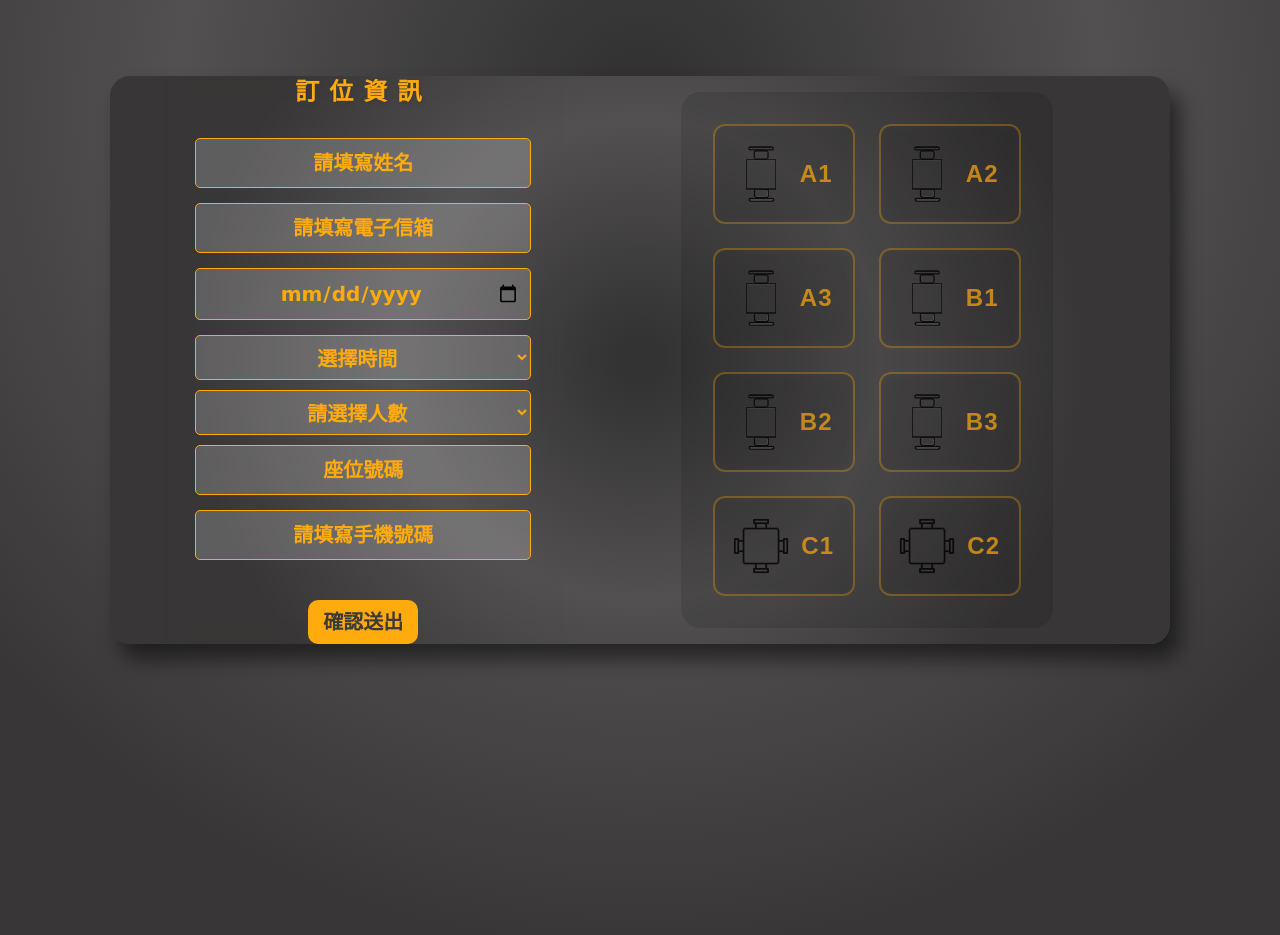
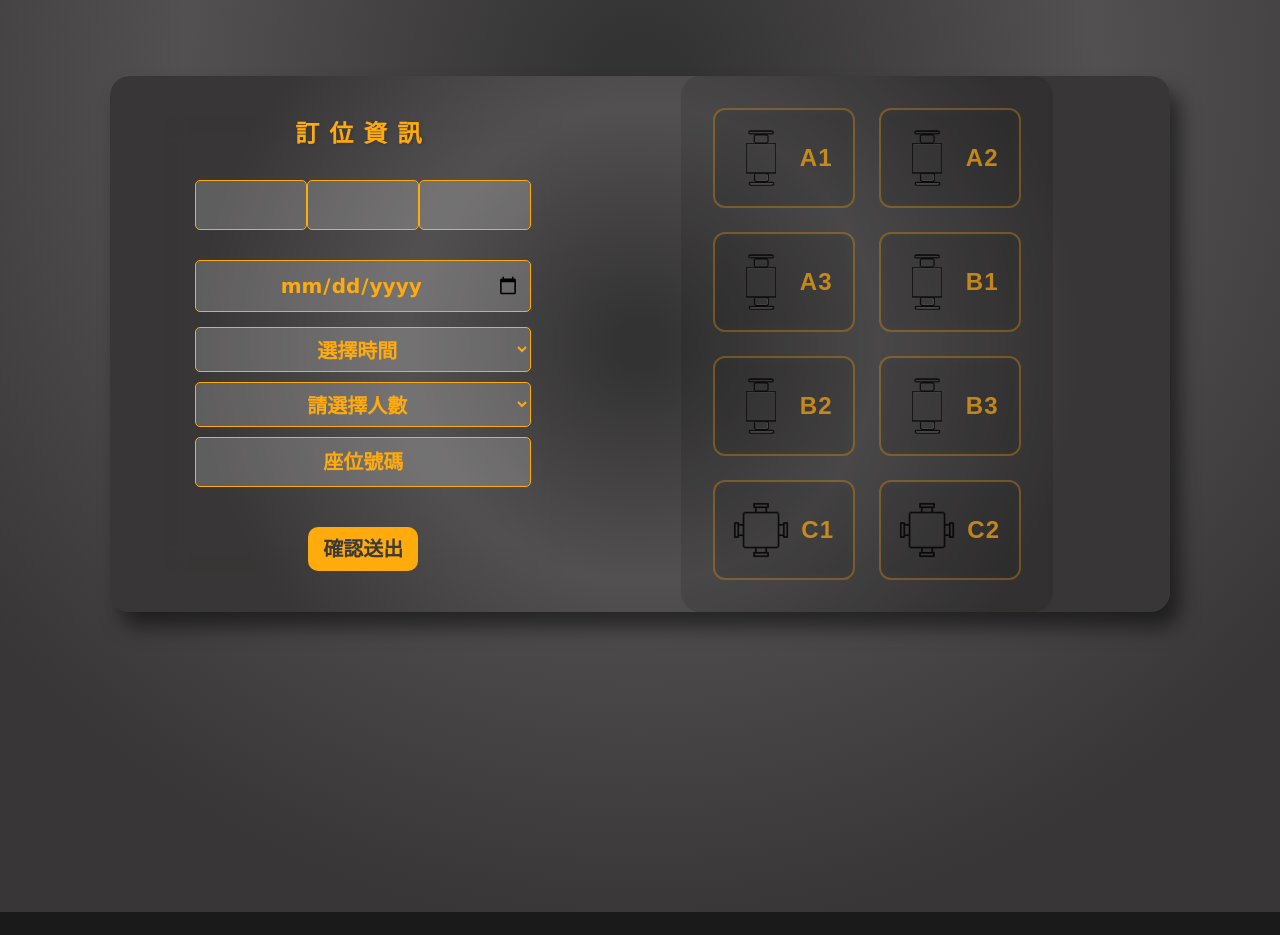
Before and after one commit to JamesChen1118/jia-project, a React (Vite) app: page /reservation in a window 1280 px wide. Shown: the part 860-1795 px from the top of the page. Built offline with nearby package versions, Linux system fonts and the light colour scheme.

Commit message:
feat: booking page alert

```diff
--- a/src/i18n/lang/zh_TW.json
+++ b/src/i18n/lang/zh_TW.json
@@ -352,7 +352,7 @@
     "password": "請輸入密碼",
     "submit": "登入",
     "register_submit": "註冊",
-    "remember": "記住帳號",
+    "remember": "記��帳號",
     "register_form": {
       "username": "請填寫帳號",
       "phone": "請填寫手機號碼",
@@ -364,7 +364,9 @@
       "empty": "請輸入使用者名稱和密碼",
       "success": "登入成功",
       "fail": "登入失敗"
-    }
+    },
+    "required": "請先登入",
+    "reservation_hint": "需要登入才能進行訂位"
   },
   "common": {
     "confirm": "確定",
@@ -384,7 +386,11 @@
     "submit": "確認送出",
     "pleaseCompleteForm": "請填寫所有必填欄位",
     "successMessage": "訂位成功！我們將盡快與您聯繫確認",
-    "errorMessage": "訂位失敗，請稍後再試或直接與我們聯繫"
+    "errorMessage": "訂位失敗，請稍後再試或直接與我們聯繫",
+    "success": "預約成功！",
+    "success_message": "您可以在會員中心查看訂位資訊",
+    "fail": "預約失敗",
+    "error_message": "請稍後再試"
   },
 
   "notFound": {
--- a/src/pages/Booking/index.jsx
+++ b/src/pages/Booking/index.jsx
@@ -14,21 +14,40 @@ const Booking = () => {
   const handleTakeoutClick = () => {
     if (!isLoggedIn) {
       Swal.fire({
-        title: "請先登入",
-        text: "需要登入才能進行點餐",
+        title: t("login.required") || "請先登入",
+        text: t("login.reservation_hint") || "需要登入才能進行點餐",
         icon: "info",
-        confirmButtonText: "前往登入",
+        confirmButtonText: t("login.submit") || "前往登入",
         showCancelButton: true,
-        cancelButtonText: "取消",
+        cancelButtonText: t("common.cancel") || "取消",
       }).then((result) => {
         if (result.isConfirmed) {
-          // 儲存意圖去的頁面
           localStorage.setItem("intendedRoute", "/order");
           navigate("/login");
         }
       });
     } else {
       navigate("/order");
+    }
+  };
+
+  const handleDineInClick = () => {
+    if (!isLoggedIn) {
+      Swal.fire({
+        title: t("login.required") || "請先登入",
+        text: t("login.reservation_hint") || "需要登入才能進行訂位",
+        icon: "info",
+        confirmButtonText: t("login.submit") || "前往登入",
+        showCancelButton: true,
+        cancelButtonText: t("common.cancel") || "取消",
+      }).then((result) => {
+        if (result.isConfirmed) {
+          localStorage.setItem("intendedRoute", "/reservation");
+          navigate("/login");
+        }
+      });
+    } else {
+      navigate("/reservation");
     }
   };
 
@@ -88,7 +107,7 @@ const Booking = () => {
           </button>
 
           <button
-            onClick={() => navigate("/Reservation")}
+            onClick={handleDineInClick}
             className="group relative w-[200px] h-[200px] sm:w-[250px] sm:h-[250px]
                      lg:w-[300px] lg:h-[300px] xl:w-[400px] xl:h-[400px]
                      overflow-hidden rounded-full
--- a/src/pages/Reservation/index.jsx
+++ b/src/pages/Reservation/index.jsx
@@ -37,18 +37,52 @@ const Reservation = () => {
   const navigate = useNavigate();
   const { t } = useTranslation();
   const [selectedTable, setSelectedTable] = useState("");
+  const { user, isLoggedIn } = useAuthStore();
+
   const [formData, setFormData] = useState({
-    name: "",
+    name: user?.username || "",
+    email: user?.email || "",
+    phone: user?.phone || "",
     date: "",
     time: "",
-    email: "",
-    phone: "",
     people: "",
     tableNo: "",
   });
-  const [email, setEmail] = useState("");
 
-  const { isLoggedIn } = useAuthStore();
+  const userFields = (
+    <>
+      <div className="w-full mb-[15px] flex">
+        <input
+          type="text"
+          value={formData.name}
+          readOnly
+          className="w-full p-[10px] border border-main-color-yellow rounded-[5px]
+                   text-xl outline-none bg-input-bg text-main-color-yellow/70
+                   text-center cursor-not-allowed"
+        />
+      </div>
+      <div className="w-full mb-[15px] flex">
+        <input
+          type="email"
+          value={formData.email}
+          readOnly
+          className="w-full p-[10px] border border-main-color-yellow rounded-[5px]
+                   text-xl outline-none bg-input-bg text-main-color-yellow/70
+                   text-center cursor-not-allowed"
+        />
+      </div>
+      <div className="w-full mb-[15px] flex">
+        <input
+          type="text"
+          value={formData.phone}
+          readOnly
+          className="w-full p-[10px] border border-main-color-yellow rounded-[5px]
+                   text-xl outline-none bg-input-bg text-main-color-yellow/70
+                   text-center cursor-not-allowed"
+        />
+      </div>
+    </>
+  );
 
   const handleTableClick = async (tableNo) => {
     if (!formData.date || !formData.time) {
@@ -78,7 +112,6 @@ const Reservation = () => {
         return;
       }
 
-      setSelectedTable(tableNo);
       setFormData((prev) => ({ ...prev, tableNo }));
     } catch (error) {
       console.error("檢查座位狀態失敗:", error);
@@ -94,27 +127,10 @@ const Reservation = () => {
   const handleSubmit = async (e) => {
     e.preventDefault();
 
-    if (!isLoggedIn) {
-      Swal.fire({
-        title: "請先登入",
-        text: "需要登入才能進行訂位",
-        icon: "warning",
-        confirmButtonText: "前往登入",
-        showCancelButton: true,
-        cancelButtonText: "取消",
-      }).then((result) => {
-        if (result.isConfirmed) {
-          navigate("/login");
-        }
-      });
-      return;
-    }
-
+    try {
       if (
-      !formData.name ||
         !formData.date ||
         !formData.time ||
-      !formData.phone ||
         !formData.people ||
         !formData.tableNo
       ) {
@@ -127,42 +143,27 @@ const Reservation = () => {
         return;
       }
 
-    const phoneRegex = /^09\d{8}$/;
-    if (!phoneRegex.test(formData.phone)) {
-      Swal.fire({
-        title: "提示",
-        text: "請輸入正確的手機號碼格式",
-        icon: "warning",
+      const reservationData = {
+        ...formData,
+        userId: user._id,
+      };
+
+      await reservationApi.addReservation(reservationData);
+
+      await Swal.fire({
+        title: t("reservation.success"),
+        text: t("reservation.success_message"),
+        icon: "success",
         confirmButtonText: "確定",
       });
-      return;
-    }
 
-    const reservationData = {
-      name: formData.name,
-      phone: formData.phone,
-      email: formData.email,
-      date: formData.date,
-      time: formData.time,
-      people: formData.people,
-      tableNo: formData.tableNo,
-    };
-
-    try {
-      await reservationApi.addReservation(reservationData);
-      Swal.fire({
-        title: "預約成功！",
-        text: "您可以在會員中心查看訂位資訊",
-        icon: "success",
-        confirmButtonText: "確定",
-      }).then(() => {
-        navigate("/member");
+      navigate("/member", {
+        state: { activeTab: "reservations" },
       });
     } catch (error) {
-      console.error("預約失敗:", error);
       Swal.fire({
-        title: "預約失敗",
-        text: error.message || "請稍後再試",
+        title: t("reservation.fail"),
+        text: error.message || t("reservation.error_message"),
         icon: "error",
         confirmButtonText: "確定",
       });
@@ -206,38 +207,7 @@ const Reservation = () => {
               {t("reservation.title")}
             </h1>
 
-            <div className="w-full mb-[15px] flex">
-              <input
-                type="text"
-                placeholder={t("reservation.namePlaceholder")}
-                value={formData.name}
-                onChange={(e) =>
-                  setFormData({ ...formData, name: e.target.value })
-                }
-                className="w-full p-[10px] border border-main-color-yellow rounded-[5px]
-                         text-xl outline-none bg-input-bg text-main-color-yellow
-                         text-center transition-all duration-300
-                         focus:shadow-input-focus focus:border-[orangered]
-                         placeholder:text-main-color-yellow"
-              />
-            </div>
-
-            <div className="w-full mb-[15px] flex">
-              <input
-                type="email"
-                placeholder={t("reservation.emailPlaceholder")}
-                value={formData.email}
-                onChange={(e) =>
-                  setFormData({ ...formData, email: e.target.value })
-                }
-                className="w-full p-[10px] border border-main-color-yellow rounded-[5px]
-                         text-xl outline-none bg-[rgba(255,255,255,0.2)]
-                         text-main-color-yellow text-center transition-all duration-300
-                         focus:shadow-input-focus focus:border-[orangered]
-                         placeholder:text-main-color-yellow"
-                required
-              />
-            </div>
+            <div className="w-full mb-[15px] flex">{userFields}</div>
 
             <div className="w-full mb-[15px] flex">
               <input
@@ -320,25 +290,6 @@ const Reservation = () => {
               />
             </div>
 
-            <div className="w-full mb-[15px] flex">
-              <input
-                type="number"
-                placeholder={t("reservation.phonePlaceholder")}
-                value={formData.phone}
-                onChange={(e) =>
-                  setFormData({ ...formData, phone: e.target.value })
-                }
-                className="w-full p-[10px] border border-main-color-yellow rounded-[5px]
-                         text-xl outline-none bg-[rgba(255,255,255,0.2)]
-                         text-main-color-yellow text-center transition-all duration-300
-                         focus:shadow-input-focus focus:border-[orangered]
-                         placeholder:text-main-color-yellow
-                         [appearance:textfield]
-                         [&::-webkit-outer-spin-button]:appearance-none
-                         [&::-webkit-inner-spin-button]:appearance-none"
-              />
-            </div>
-
             <button
               onClick={handleSubmit}
               className="px-[15px] py-[10px] font-bold mt-[25px] mx-auto mb-0
@@ -362,7 +313,7 @@ const Reservation = () => {
                     border-2 transition-all duration-300
                     backdrop-blur-sm
                     ${
-                      selectedTable === tableId
+                      formData.tableNo === tableId
                         ? "border-main-color-yellow bg-main-color-yellow/10 text-main-color-yellow shadow-lg"
                         : "border-main-color-yellow/30 hover:border-main-color-yellow hover:bg-black/20"
                     }
@@ -373,7 +324,7 @@ const Reservation = () => {
                       alt={`Table ${tableId}`}
                       className={`w-14 h-14 object-contain transition-all duration-300
                      ${
-                       selectedTable === tableId
+                       formData.tableNo === tableId
                          ? "opacity-100 drop-shadow-[0_0_8px_rgba(255,255,255,0.5)]"
                          : "opacity-80 group-hover:opacity-100"
                      }`}
@@ -382,7 +333,7 @@ const Reservation = () => {
                       className={`ml-3 font-bold text-2xl tracking-wider
                         transition-all duration-300
                         ${
-                          selectedTable === tableId
+                          formData.tableNo === tableId
                             ? "text-main-color-yellow drop-shadow-[0_0_8px_rgba(255,255,255,0.5)]"
                             : "text-main-color-yellow/70 group-hover:text-main-color-yellow"
                         }`}
```
Also changed, not shown: src/pages/Member/index.jsx (+13 -30 lines). Lines whose indentation alone changed are shown as unchanged.
